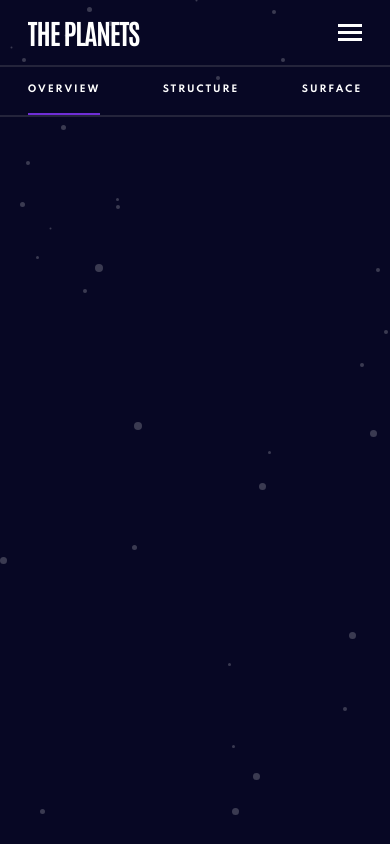
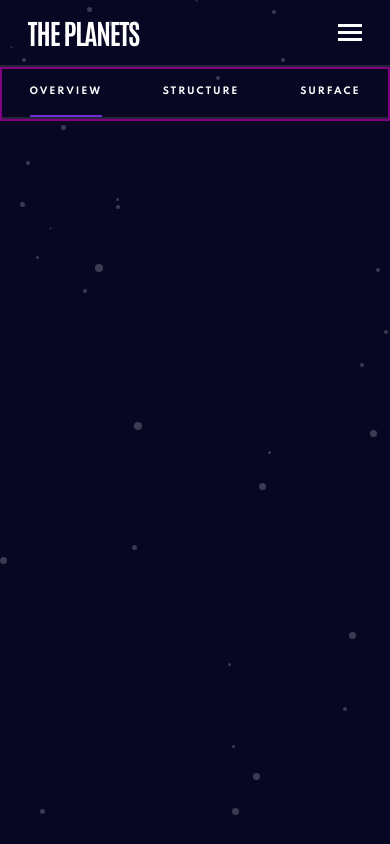
Before and after one commit to JesusKreist/planets-facts-site, a Next.js app: page /earth in a window 390 px wide. Built offline with nearby package versions, Linux system fonts and the light colour scheme.

Commit message:
Move planet page for mobile devices to separate layout grid

```diff
--- a/src/components/PlanetPage/PlanetInfo.tsx
+++ b/src/components/PlanetPage/PlanetInfo.tsx
@@ -20,9 +20,8 @@ const PlanetInfo = () => {
       templateRows={{ lg: "1fr 33.8%" }}
       gap={{ lg: "2rem" }}
     >
-      {/* <PlanetInfoText /> */}
+      <PlanetInfoText />
       <PlanetInfoSwitcher />
-      <PlanetInfoSwitcherMobile />
     </Grid>
   );
 };
--- a/src/components/PlanetPage/PlanetInfoSwitcher.tsx
+++ b/src/components/PlanetPage/PlanetInfoSwitcher.tsx
@@ -12,13 +12,12 @@ const PlanetInfoSwitcher = () => {
   return (
     <Flex
       border="2px solid green"
-      direction={{ md: "column" }}
+      direction="column"
       display={{ base: "none", md: "flex" }}
-      // justifyContent={{
-      //   base: "space-between",
-      //   md: "center",
-      //   lg: "space-between",
-      // }}
+      justifyContent={{
+        md: "center",
+        lg: "space-between",
+      }}
       gap={{ md: "1rem", lg: "unset" }}
       gridColumn={{ md: "span 11 / -1", lg: "unset" }}
     >
--- a/src/components/PlanetPage/PlanetInfoSwitcherMobile.tsx
+++ b/src/components/PlanetPage/PlanetInfoSwitcherMobile.tsx
@@ -12,6 +12,7 @@ const PlanetInfoSwitcherMobile = () => {
 
   return (
     <Grid
+      gridColumn="1 / -1"
       borderBottom="2px solid rgb(151, 151, 151, 0.2)"
       templateColumns="repeat(14, 1fr)"
       display={{ base: "grid", md: "none" }}
--- a/src/components/PlanetPage/PlanetPage.tsx
+++ b/src/components/PlanetPage/PlanetPage.tsx
@@ -9,6 +9,7 @@ import PlanetInfo from "./PlanetInfo";
 import PlanetInfoButtons from "./PlanetInfoSwitcher";
 import PlanetInfoSpecs from "./PlanetInfoSpecs";
 import PlanetInfoText from "./PlanetInfoText";
+import PlanetInfoSwitcherMobile from "./PlanetInfoSwitcherMobile";
 
 const PlanetPage = () => {
   const router = useRouter();
@@ -46,29 +47,50 @@ const PlanetPage = () => {
   // console.log("minHeightForLargeScreens", minHeightForLargeScreens);
 
   return (
+    <>
       <Grid
+        display={{ base: "none", md: "grid" }}
         className="planet-page"
         maxWidth={{ "2xl": "1440px" }}
         margin="0 auto"
         minHeight={{ lg: minHeightForLargeScreens }}
         // height={{ base: "880px", md: "unset", xl: "unset" }}
-      // border={{
-      //   base: "2px solid purple",
-      //   md: "2px solid yellow",
-      //   lg: "2px solid red",
-      //   xl: "2px solid blue",
-      //   "2xl": "2px solid green",
-      // }}
+        border={{
+          base: "2px solid purple",
+          md: "2px solid yellow",
+          lg: "2px solid red",
+          xl: "2px solid blue",
+          "2xl": "2px solid green",
+        }}
         templateRows={{ md: "25.2rem 15.82rem 5.5rem ", lg: "repeat(24, 1fr)" }}
         rowGap={{ md: "2rem", lg: "0" }}
         paddingBottom={{ md: "2rem", lg: "0" }}
         templateColumns={{ base: "repeat(14, 1fr)", md: "repeat(36, 1fr)" }}
       >
-      {/* <PlanetImage /> */}
+        <PlanetImage />
 
         <PlanetInfo />
-      {/* <PlanetInfoSpecs /> */}
+        <PlanetInfoSpecs />
       </Grid>
+
+      <Grid
+        display={{ base: "grid", md: "none" }}
+        className="planet-page-mobile"
+        margin="0 auto"
+        minHeight={{ lg: minHeightForLargeScreens }}
+        border="2px solid purple"
+        templateRows={{ md: "25.2rem 15.82rem 5.5rem ", lg: "repeat(24, 1fr)" }}
+        rowGap={{ md: "2rem", lg: "0" }}
+        paddingBottom={{ md: "2rem", lg: "0" }}
+        templateColumns={{ base: "repeat(14, 1fr)", md: "repeat(36, 1fr)" }}
+      >
+        <PlanetInfoSwitcherMobile />
+        {/* <PlanetImage />
+
+      <PlanetInfo />
+      <PlanetInfoSpecs /> */}
+      </Grid>
+    </>
   );
 };
 
```
Lines whose indentation alone changed are shown as unchanged.
